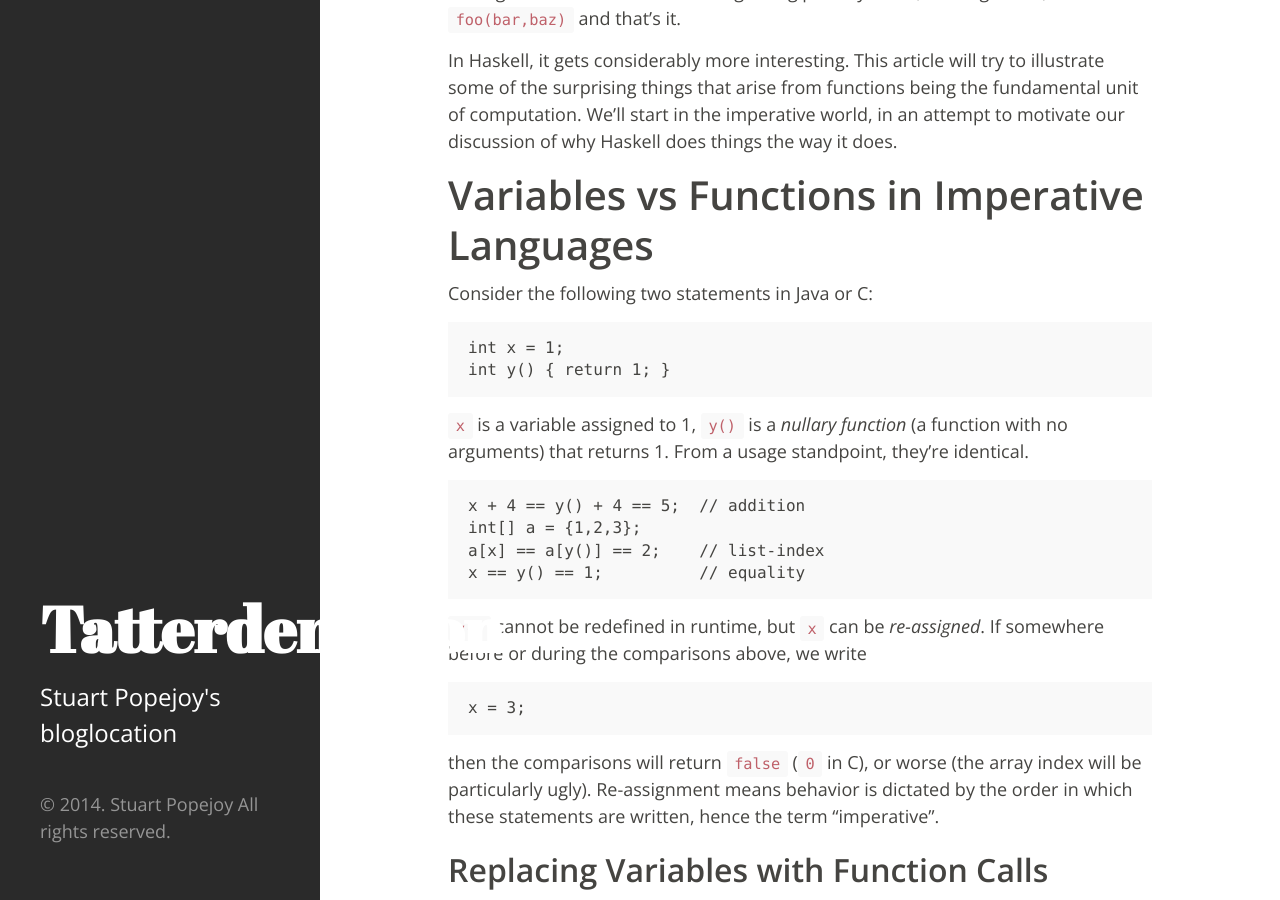
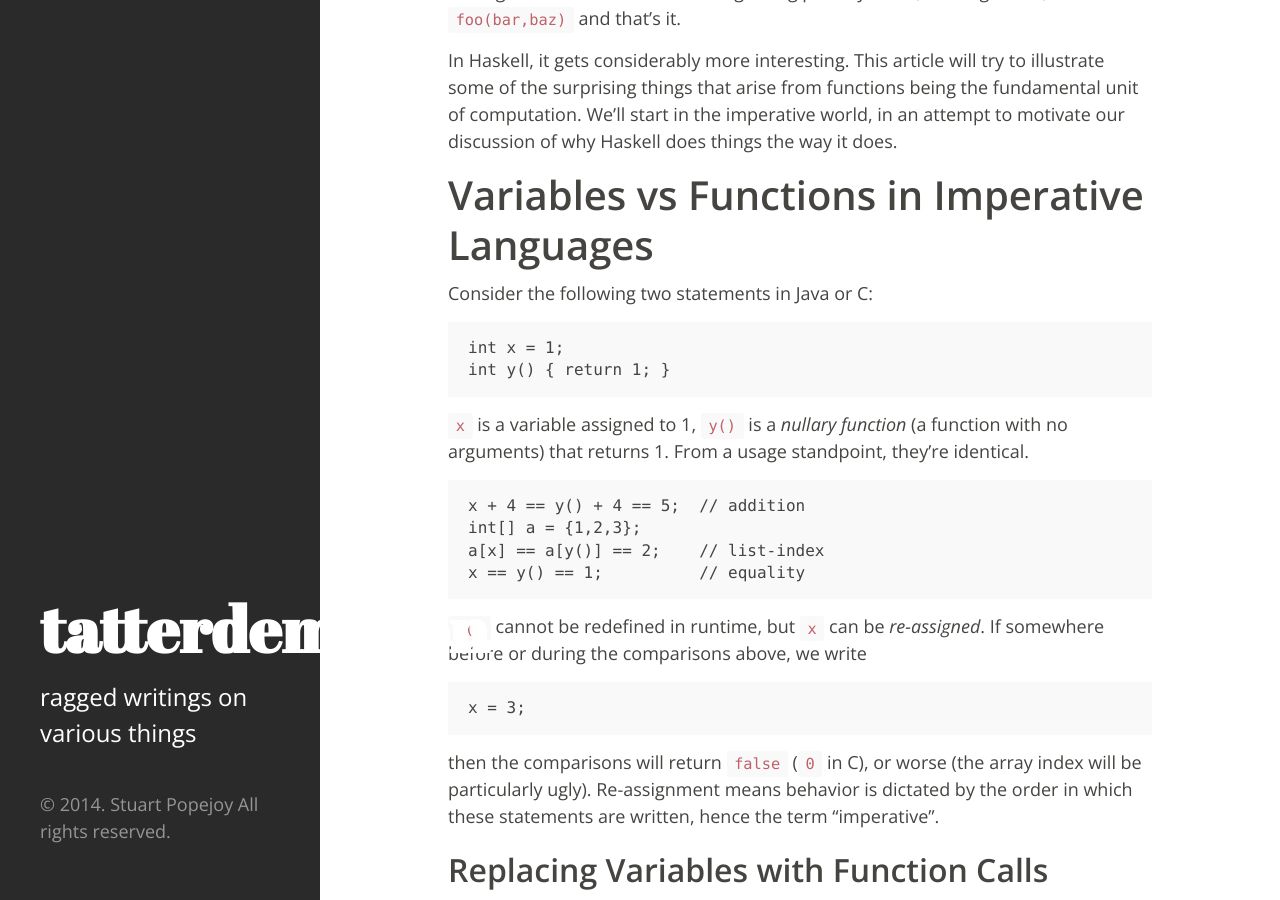
Before and after one commit to sirlensalot/sirlensalot.github.io, a Jekyll site: the page built from index.html, in a window 1280 px wide and 900 px high, scrolled down 342 px. Built offline with Jekyll 4.4.1, drawn with Linux system fonts in a browser that asks for light colours; Markdown is read by kramdown in place of the engine named in the settings; the list of posts is cut into pages by our own code.

Commit message:
touch up

```diff
--- a/_config.yml
+++ b/_config.yml
@@ -1,6 +1,6 @@
-title:        Tatterdemalion
-tagline:      "Ragged writings on various things"
-description:  "Stuart Popejoy's bloglocation"
+title:        tatterdemalion
+tagline:      "writings by stuart popejoy"
+description:  "ragged writings on various things"
 url:          http://slpopejoy.github.io
 version:      1.0
 author:
```
